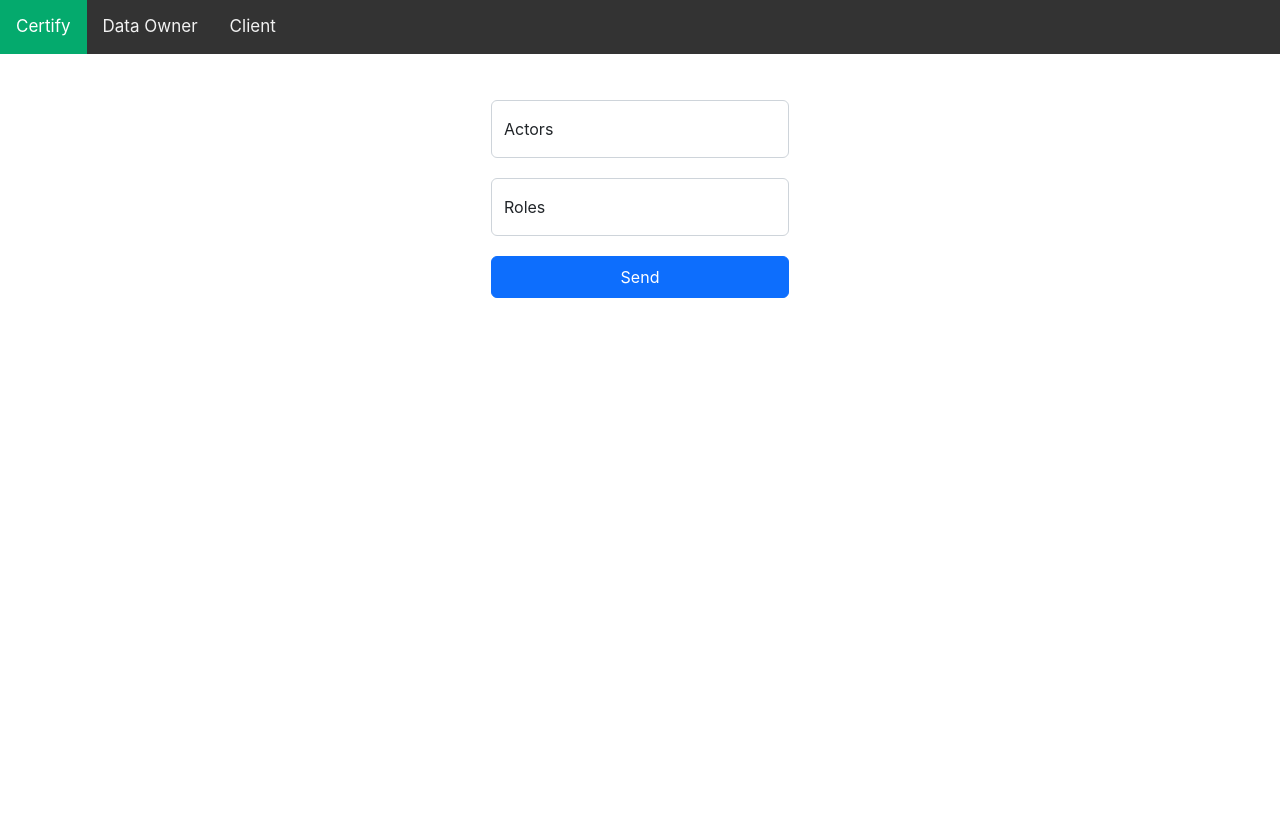
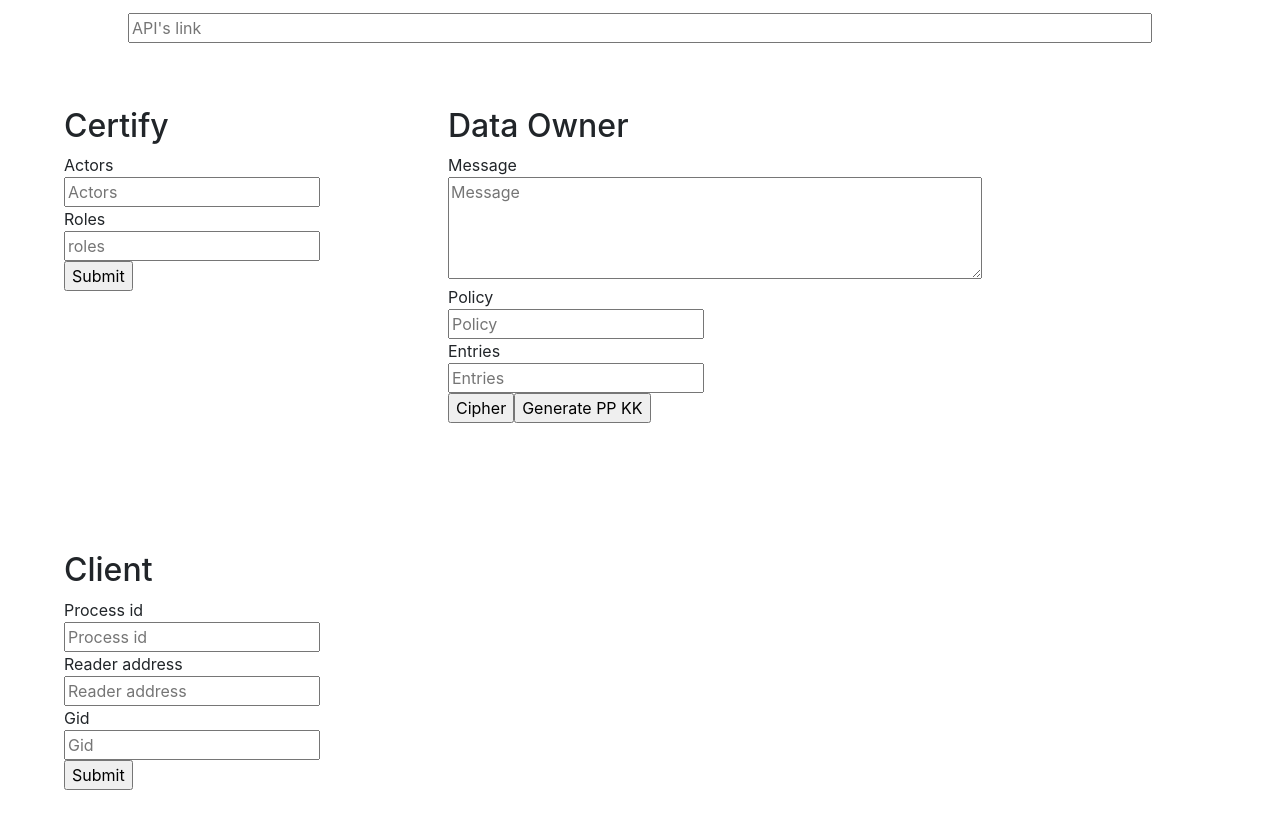
Before and after one commit to MichaelPlug/MARSIA-WebUI, a React (Create React App) app: page / in a window 1280 px wide. Shown: the top 828 px of the page. Before the commit the page ends 800 px from the top, so only its background shows below. Built offline with nearby package versions, Linux system fonts and the light colour scheme.

Commit message:
front end prototype

```diff
--- a/package.json
+++ b/package.json
@@ -6,8 +6,8 @@
     "@testing-library/jest-dom": "^5.11.4",
     "@testing-library/react": "^11.1.0",
     "@testing-library/user-event": "^12.1.10",
-    "react": "^18.2.0",
-    "react-dom": "^18.2.0",
+    "react": "^17.0.2",
+    "react-dom": "^17.0.2",
     "react-scripts": "4.0.3",
     "web-vitals": "^1.0.1"
   },
--- a/public/index.html
+++ b/public/index.html
@@ -26,6 +26,7 @@
       work correctly both with client-side routing and a non-root public URL.
       Learn how to configure a non-root public URL by running `npm run build`.
     -->
+
     <title>React App</title>
   </head>
   <body>
@@ -40,34 +41,6 @@
       To begin the development, run `npm start` or `yarn start`.
       To create a production bundle, use `npm run build` or `yarn build`.
     -->
-
-    <div class="topnav">
-      <a class="active" href="#home">Certify</a>
-      <a href="#news">Data Owner</a>
-      <a href="#contact">Client</a>
-    </div>
-
-    <main class="module-container w-100 m-auto" id = "client-container">
-      <form>
-        <div class="form-floating">
-          <input type="text" class="form-control" id="Input-client-actors" placeholder=" ">
-          <label for="Input-client-actors">Actors</label>
-        </div>
-        <div style="height: 20px;">
-
-        </div>
-        <div class="form-floating">
-          <input type="text" class="form-control" id="Input-client-roles" placeholder=" ">
-          <label for="Input-client-roles">Roles</label>
-        </div>
-
-        <div style="height: 20px;">
-
-        </div>
-        <button class="btn btn-primary w-100 py-2" type="submit">Send</button>
-      </form>
-    </main>
-
     <div id="root"></div>
   </body>
 
--- a/src/App.css
+++ b/src/App.css
@@ -26,3 +26,43 @@
     transform: rotate(360deg);
   }
 }
+
+.Container {
+  float: left;
+  margin: 5%;
+  flex-direction: column;
+  align-items: left;
+  justify-content: center;
+}
+
+.input [type="button"] {
+  margin: 3px;
+  padding: 3px;
+}
+
+.apibox {
+  margin-top: 1%;
+  margin-left: 10%;
+  margin-right: 10%;
+  width: 80%;
+}
+
+.loader {
+  border: 16px solid #f3f3f3; /* Light grey */
+  border-top: 16px solid #3498db; /* Blue */
+  border-radius: 50%;
+  width: 120px;
+  height: 120px;
+  animation: spin 2s linear infinite;
+  align-items: center;
+  justify-content: center;
+  margin-left :auto;
+  margin-right: auto;
+  display: none;
+
+}
+
+@keyframes spin {
+  0% { transform: rotate(0deg); }
+  100% { transform: rotate(360deg); }
+}
--- a/src/App.js
+++ b/src/App.js
@@ -7,17 +7,57 @@ class App extends Component {
     super(props);
     this.chain = "eth";
     this.api = ""
+    this.tab = 0;
   }
 
   render() {
-    return
+    return (
+      <div>
+        <input class="apibox" type="text" placeholder="API's link"  onChange={(e) => this.api = e.target.value}/>
+        <div class="Container">
+          <h2>Certify</h2>
+          <div>Actors</div>
+          <input id="Input-client-actors" type="text" placeholder="Actors"/>
+          <div>Roles</div>
+          <input id="Input-client-roles" type="text" placeholder="roles"/>
+          <div></div>
+          <input type="submit" value="Submit" onClick={() => this.sendCertifyRequest()}/>
+          <div></div>
+        </div>
+        <div class="Container">
+          <h2>Data Owner</h2>
+          <div>Message</div>
+          <textarea id="Input-data-owner-message" type="text" placeholder="Message" rows="4" cols="50"/>
+          <div>Policy</div>
+          <input id="Input-data-owner-policy" type="text" placeholder="Policy"/>
+          <div>Entries</div>
+          <input id="Input-data-owner-entries" type="text" placeholder="Entries"/>
+          <div></div>
+          <input type="submit" value="Cipher" onClick={() => this.sendDataOwnerRequestToCipher()}/>
+          <input type="submit" value="Generate PP KK" onClick={() => this.sendDataOwnerRequestToGeneratePPKK()}/>
+        </div>
+        <div class="Container">
+          <h2>Client</h2>
+          <div>Process id</div>
+          <input id="Input-client-process-id" type="text" placeholder="Process id"/>
+          <div>Reader address</div>
+          <input id="Input-client-reader-address" type="text" placeholder="Reader address"/>
+          <div>Gid</div>
+          <input id="Input-client-gid" type="text" placeholder="Gid"/>
+          <div></div>
+          <input type="submit" value="Submit" onClick={() => this.sendClientRequest()}/>
+        </div>
+        <div class="cleaner"></div>
+        <div class="loader"></div>
+      </div>
+   );
   }
 
-  sendClientRequest = async () => {
+  sendCertifyRequest = () => {
     var actors = document.getElementById("Input-client-actors").value;
     var roles = document.getElementById("Input-client-roles").value;
 
-    const response = await fetch(this.api.concat(certification), {
+    const response = fetch(this.api.concat("certification"), {
       method: "POST",
       body: JSON.stringify({
         actors: actors,
@@ -27,8 +67,119 @@ class App extends Component {
         "Content-type": "application/json; charset=UTF-8"
       }
     });
-    const result = await response.json();
+    const result = response.json();
     console.log(result);
   }
+
+  sendDataOwnerRequestToCipher = () => {
+    var message = document.getElementById("Input-data-owner-message").value;
+    var policy = document.getElementById("Input-data-owner-policy").value;
+    var entries = document.getElementById("Input-data-owner-entries").value;
+    const response = fetch(this.api.concat("dataowner/cipher"), {
+      method: "POST",
+      body: JSON.stringify({
+        message: message,
+        policy: policy,
+        entries: entries
+      }),
+      headers: {
+        "Content-type": "application/json; charset=UTF-8"
+      }
+    });
+    const result = response.json();
+    console.log(result);
+  }
+
+  sendDataOwnerRequestToGeneratePPKK = () => {
+    var message = document.getElementById("Input-data-owner-message").value;
+    var policy = document.getElementById("Input-data-owner-policy").value;
+    var entries = document.getElementById("Input-data-owner-entries").value;
+
+    const response = fetch(this.api.concat("dataowner/generate_pp_pk"), {
+      method: "POST",
+      body: JSON.stringify({
+        message: message,
+        policy: policy,
+        entries: entries
+      }),
+      headers: {
+        "Content-type": "application/json; charset=UTF-8"
+      }
+    });
+    const result = response.json();
+    console.log(result);
+  }
+
+  sendClientRequest = () => {
+    var processId = document.getElementById("Input-client-process-id").value;
+    var readerAddress = document.getElementById("Input-client-reader-address").value;
+    var gid = document.getElementById("Input-client-gid").value;
+
+    const response = fetch(this.api.concat("client"), {
+      method: "POST",
+      body: JSON.stringify({
+        processId: processId,
+        readerAddress: readerAddress,
+        gid: gid
+      }),
+      headers: {
+        "Content-type": "application/json; charset=UTF-8"
+      }
+    });
+    const result = response.json();
+    console.log(result);
+  }
+
+  sendClientRequest = () => {
+    var processId = document.getElementById("Input-client-process-id").value;
+    var readerAddress = document.getElementById("Input-client-reader-address").value;
+    var gid = document.getElementById("Input-client-gid").value;
+
+    const response = fetch(this.api.concat("client"), {
+      method: "POST",
+      body: JSON.stringify({
+        processId: processId,
+        readerAddress: readerAddress,
+        gid: gid
+      }),
+      headers: {
+        "Content-type": "application/json; charset=UTF-8"
+      }
+    });
+    const result = response.json();
+    console.log(result);
+  }
+
+
+
+  moveToCertify = () => {
+    this.tab=0;
+    var certifycontainer = document.getElementById("certify-container");
+    certifycontainer.style.display = "block";
+    var dataownercontainer = document.getElementById("data-owner-container");
+    dataownercontainer.style.display = "none";
+    var clientcontainer = document.getElementById("client-container");
+    clientcontainer.style.display = "none";
+
+  }
+  moveToDataOwner = () => {
+    this.tab=1;
+    var certifycontainer = document.getElementById("certify-container");
+    certifycontainer.style.display = "none";
+    var dataownercontainer = document.getElementById("data-owner-container");
+    dataownercontainer.style.display = "block";
+    var clientcontainer = document.getElementById("client-container");
+    clientcontainer.style.display = "none";
+  }
+  moveToClient = () => {
+    this.tab=2;
+    var certifycontainer = document.getElementById("certify-container");
+    certifycontainer.style.display = "none";
+    var dataownercontainer = document.getElementById("data-owner-container");
+    dataownercontainer.style.display = "none";
+    var clientcontainer = document.getElementById("client-container");
+    clientcontainer.style.display = "block";
+  }
+
 }
 export default App;
```
